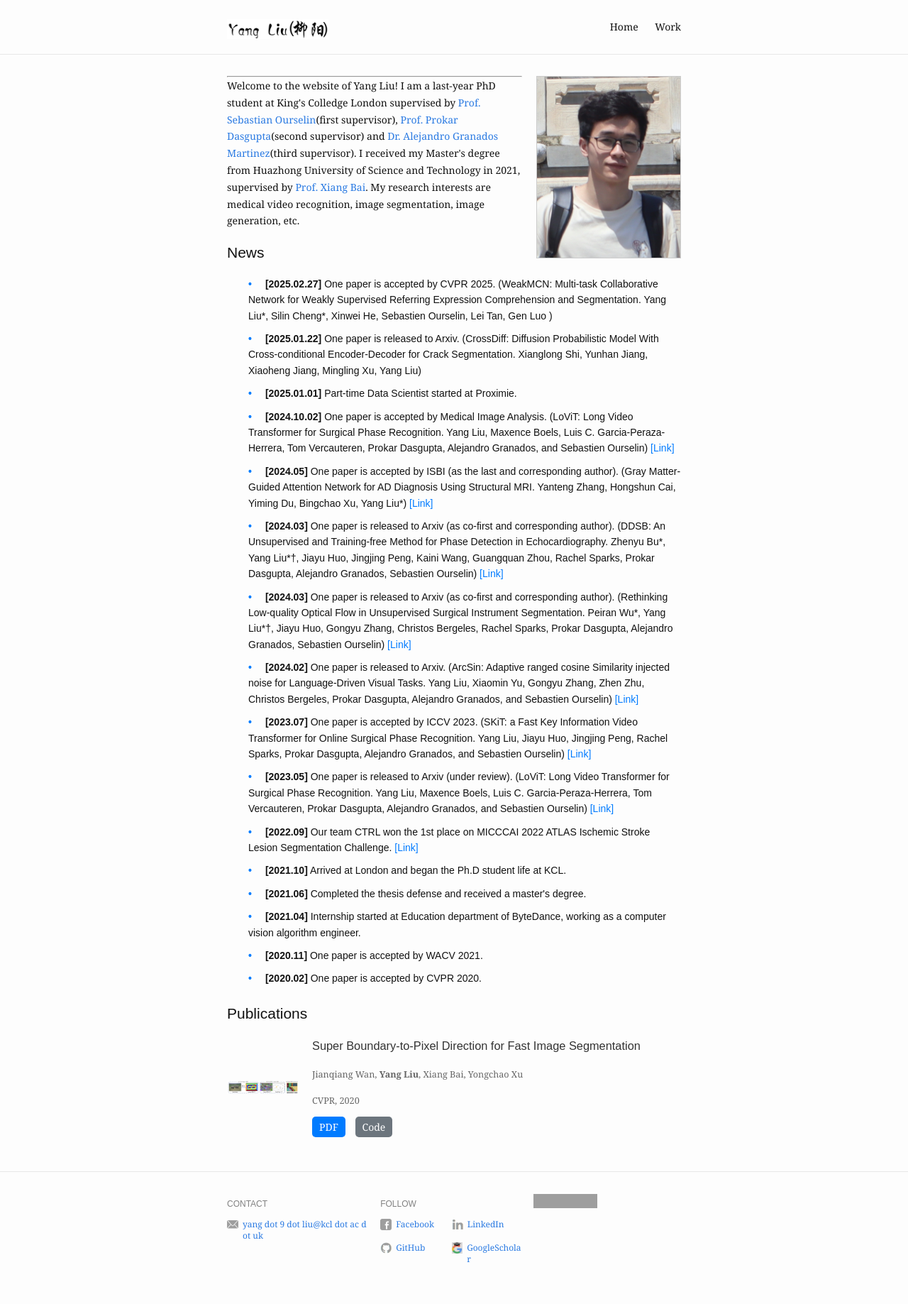
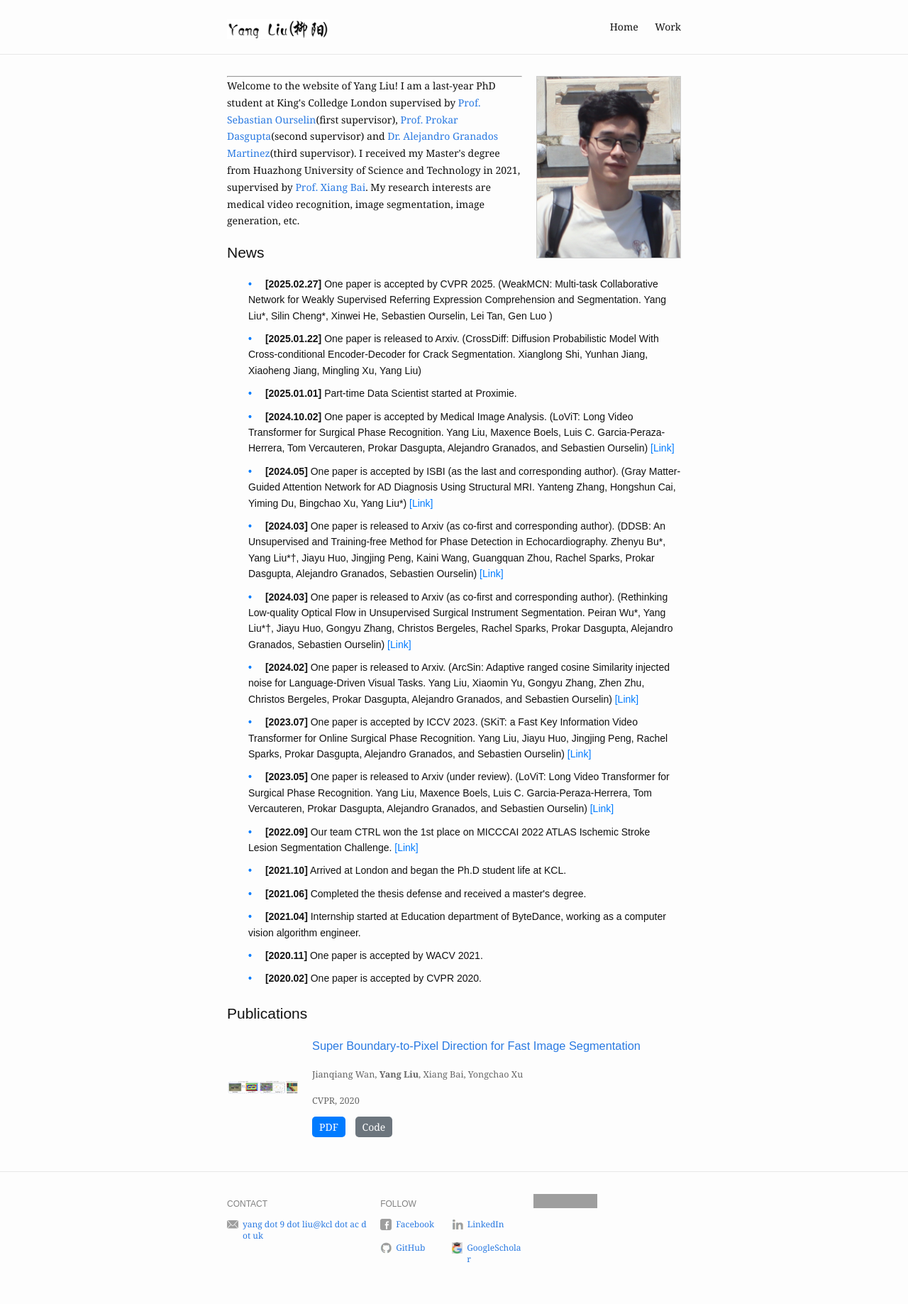
Before and after one commit to MRUIL/MRUIL.github.io, a Jekyll site: the page built from index.md, in a window 1280 px wide. Shown: the whole page at 71% size. Built offline with Jekyll 4.4.1, drawn with Linux system fonts in a browser that asks for light colours; grey boxes are pictures that could not be loaded.

Commit message:
Update home.html

```diff
--- a/_layouts/home.html
+++ b/_layouts/home.html
@@ -40,7 +40,7 @@
                 <img src="{{ item.image }}" alt="Publication Image">
               </div>
               <div class="publication-info">
-                <h3>{{ item.title }}</h3>
+                <h3><a href="{{ item.pdf_url }}" class="paper-title">{{ item.title }}</a></h3>
                 <p class="authors">{{ item.authors | replace: 'Yang Liu', '<strong>Yang Liu</strong>' | safe }}</p>
                 <p class="venue">{{ item.venue }}, {{ item.year }}</p>
                 <div class="buttons">
```
